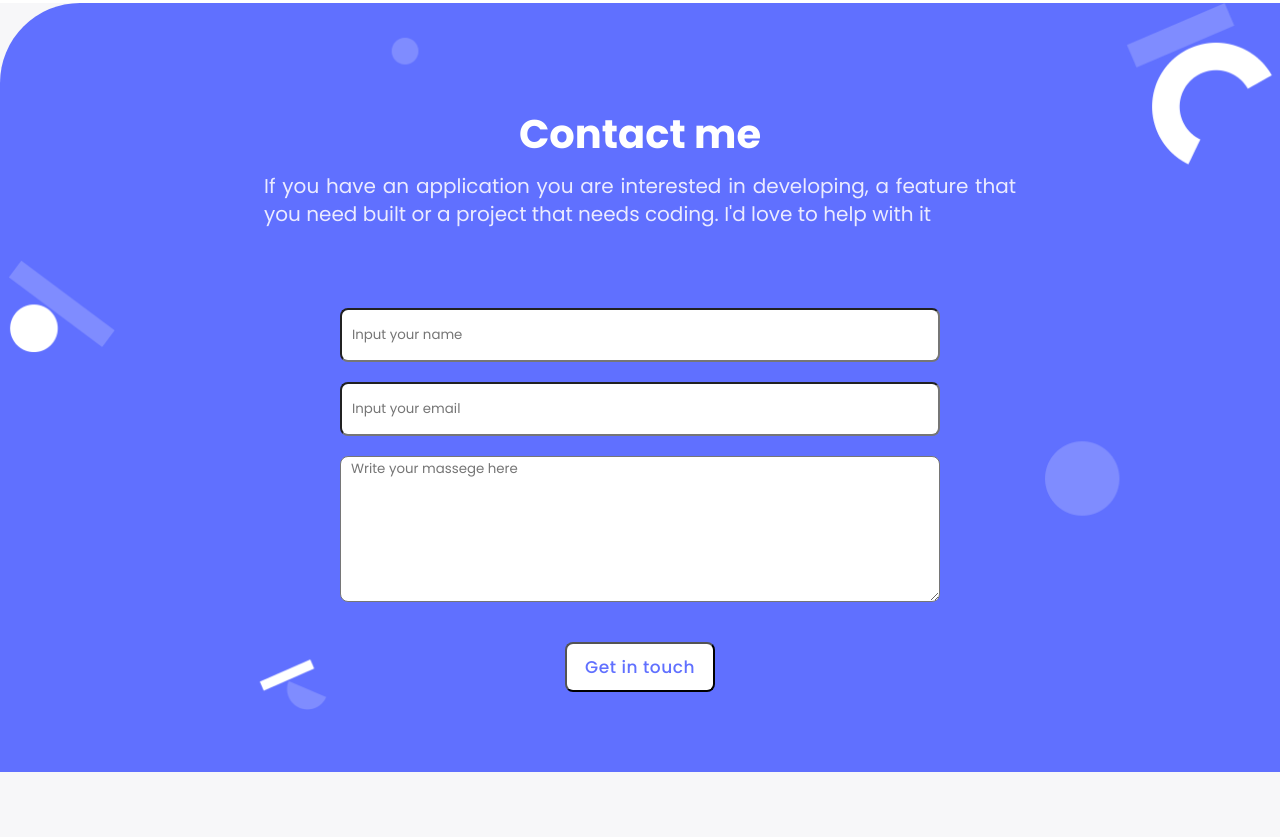
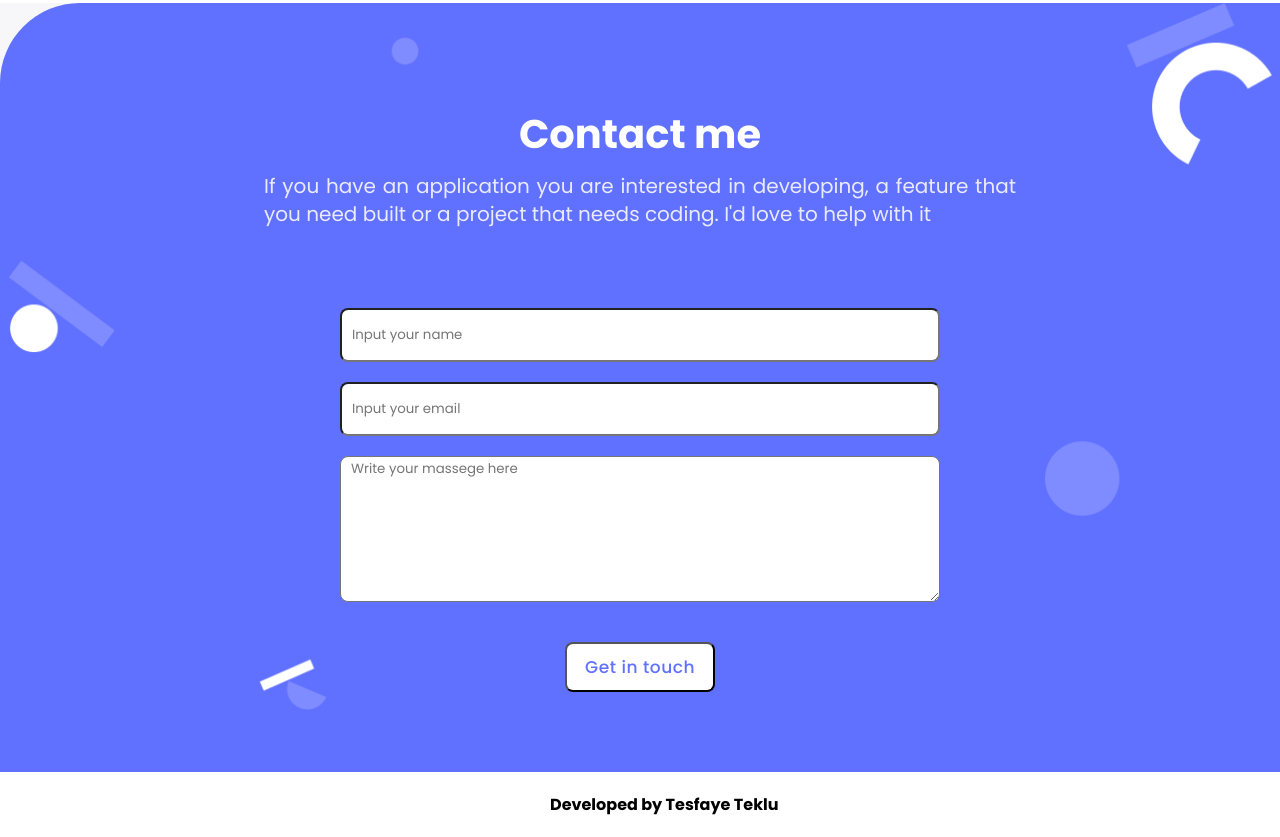
Before and after one commit to eyoab01/my-portfolio, a website: page index.html in a window 1280 px wide. Shown: the part 4487-5324 px from the top of the page. Before the commit the page ends 5259 px from the top, so only its background shows below. Drawn offline with Linux system fonts and the light colour scheme.

Commit message:
files modified

```diff
--- a/index.html
+++ b/index.html
@@ -319,6 +319,9 @@
       </form>
     </section>
   </div>
+  <div class="copy">
+    <h4> Developed by Tesfaye Teklu</h4>
+ </div>
     <script src="main.js"></script>
     <script src="validation.js"></script>
 
--- a/style.css
+++ b/style.css
@@ -684,4 +684,19 @@ form > button:active {
   #contact > form {
     max-width: 600px;
   }
+  .copy {
+    display: flex;
+    background-color: #ffffff;
+    display: flex;
+
+  }
+
+  .copy h4{
+    text-align: center;
+    padding-left: 550px;
+    padding-top: 20px;
+    padding-bottom: 20px;
+  }
+
+
 }
```
